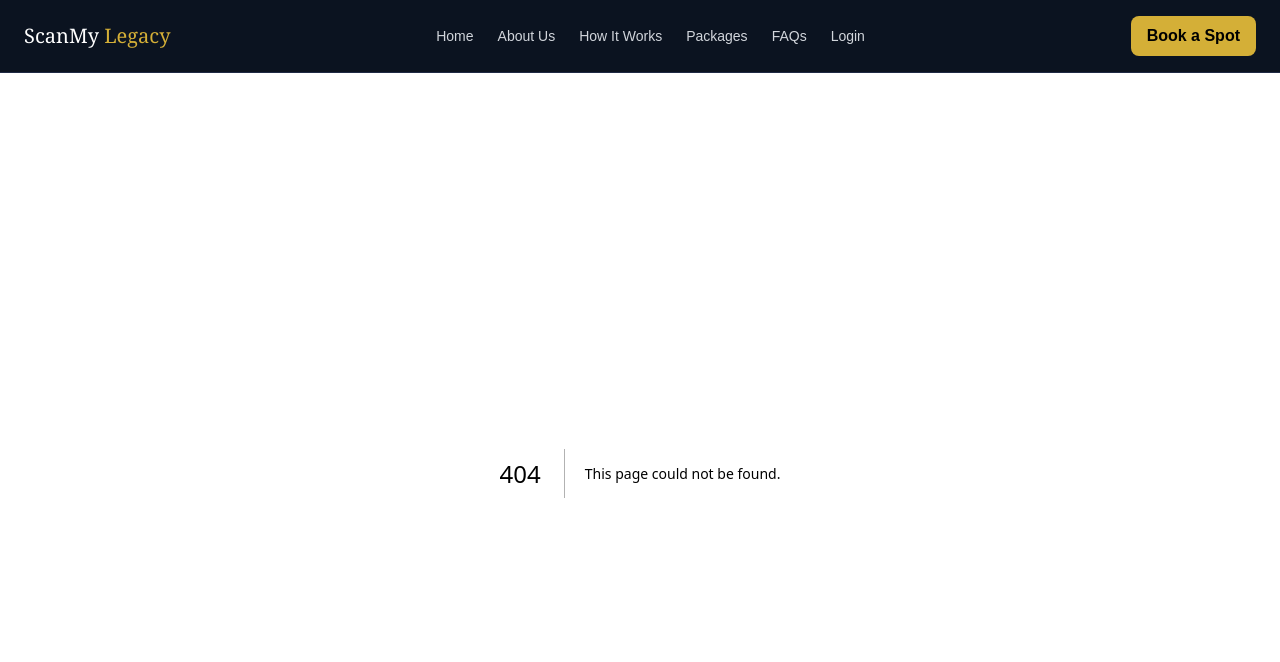
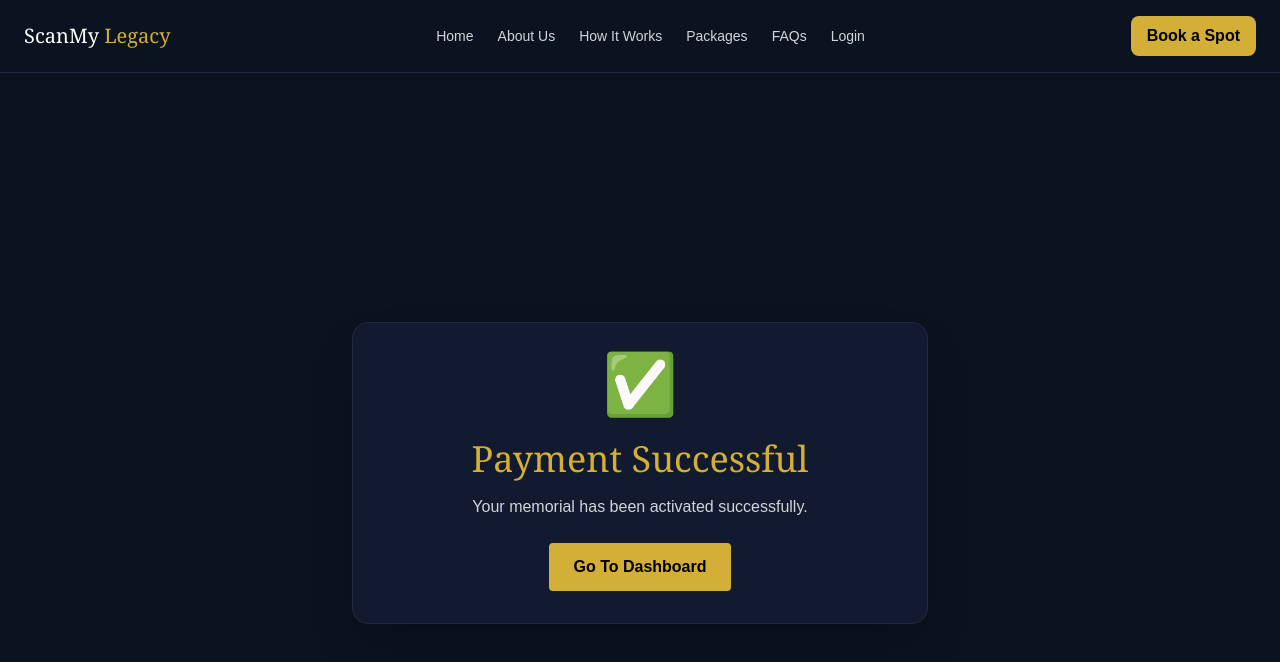
Before and after one commit to trinibuzz/scanmylegacy-app, a Next.js app: page /payment-success in a window 1280 px wide. Before the commit this address had no page. Shown: the top 662 px of the page. Built offline with nearby package versions, Linux system fonts and the light colour scheme.

Commit message:
Add payment success and cancel pages

```diff
--- /dev/null
+++ b/app/payment-success/page.tsx
@@ -0,0 +1,50 @@
+"use client";
+
+import { useEffect } from "react";
+import { useSearchParams } from "next/navigation";
+
+export default function PaymentSuccessPage() {
+  const searchParams = useSearchParams();
+  const memorialId = searchParams.get("memorial_id");
+
+  useEffect(() => {
+    const activateMemorial = async () => {
+      if (!memorialId) return;
+
+      await fetch("/api/memorials/activate", {
+        method: "POST",
+        headers: {
+          "Content-Type": "application/json",
+        },
+        body: JSON.stringify({
+          memorial_id: memorialId,
+        }),
+      });
+    };
+
+    activateMemorial();
+  }, [memorialId]);
+
+  return (
+    <main className="flex min-h-screen items-center justify-center bg-[#0b1320] p-6 text-white">
+      <div className="w-full max-w-xl rounded-2xl border border-[#1f2a44] bg-[#111a2e] p-8 text-center shadow-2xl">
+        <div className="mb-6 text-6xl">✅</div>
+
+        <h1 className="mb-4 font-serif text-4xl text-[#d4af37]">
+          Payment Successful
+        </h1>
+
+        <p className="mb-6 text-gray-300">
+          Your memorial has been activated successfully.
+        </p>
+
+        <a
+          href="/dashboard"
+          className="inline-block rounded bg-[#d4af37] px-6 py-3 font-semibold text-black"
+        >
+          Go To Dashboard
+        </a>
+      </div>
+    </main>
+  );
+}
```
